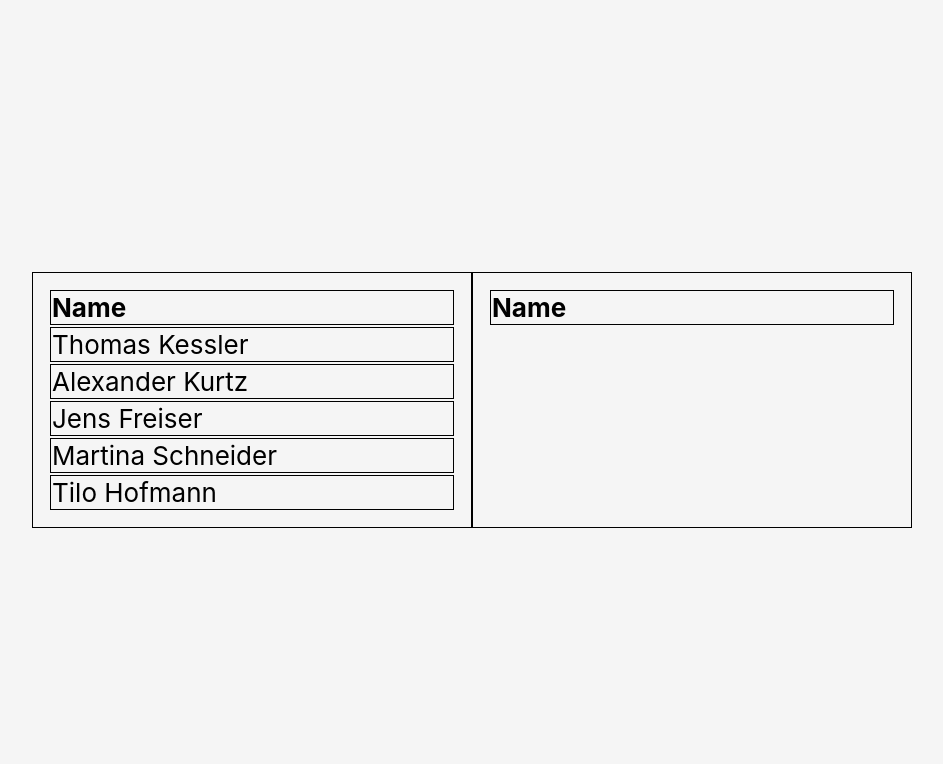
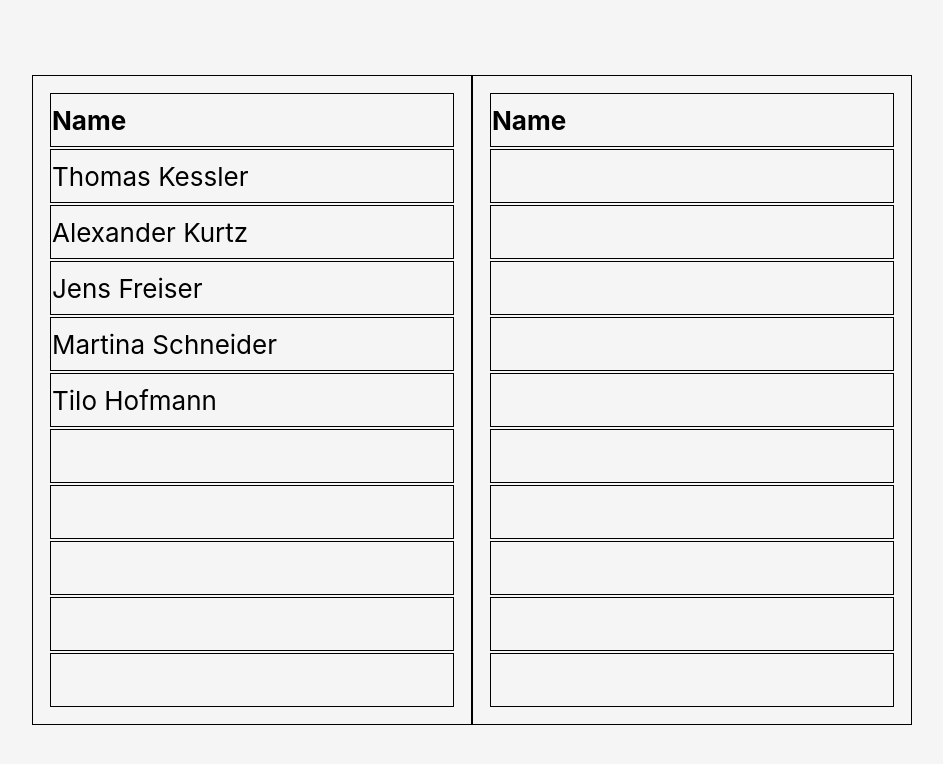
Before and after one commit to Hamiller78/react-training, a React (Create React App) app: page / in a window 1280 px wide. Shown: the top 764 px of the page, without its empty margins (168-1111 px from the left). Built offline with nearby package versions, Linux system fonts and the light colour scheme.

Commit message:
Pad table with empty rows

```diff
--- a/src/App.css
+++ b/src/App.css
@@ -23,5 +23,7 @@ table {
 
 th, td {
   border: 1px solid black;
-  width: 400px; /* adjust this value as needed */
+  width: 400px;
+  height: 50px;
+  overflow: hidden;
 }
--- a/src/AssignmentView/AssignmentView.tsx
+++ b/src/AssignmentView/AssignmentView.tsx
@@ -77,6 +77,11 @@ function SingleListTable({
             draggable
           />
         ))}
+        {new Array(10 - listedEntities.length).fill(null).map((_, index) => (
+          <tr key={`empty-${index}`}>
+            <td>&nbsp;</td>
+          </tr>
+        ))}
       </tbody>
     </table>
   );
```
